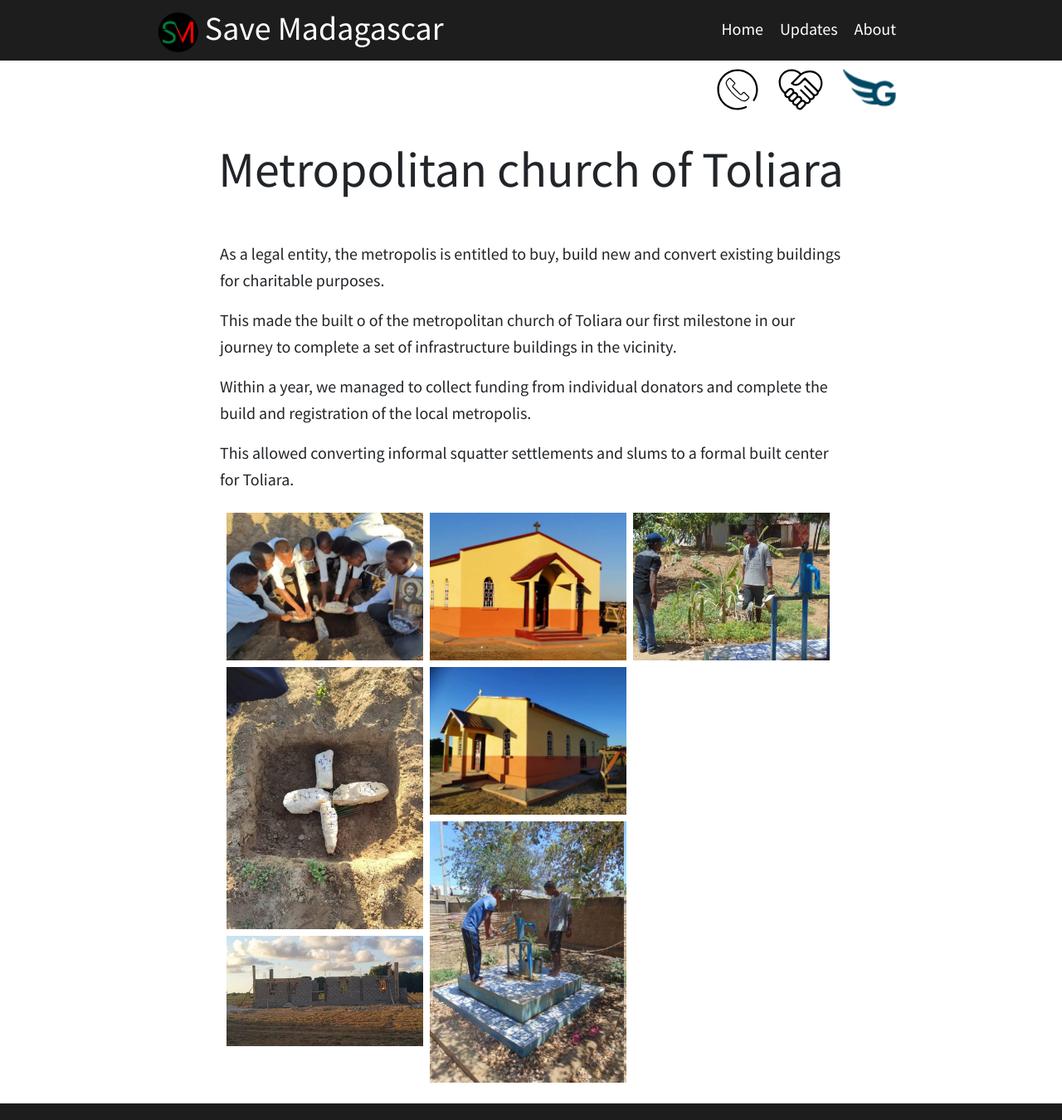
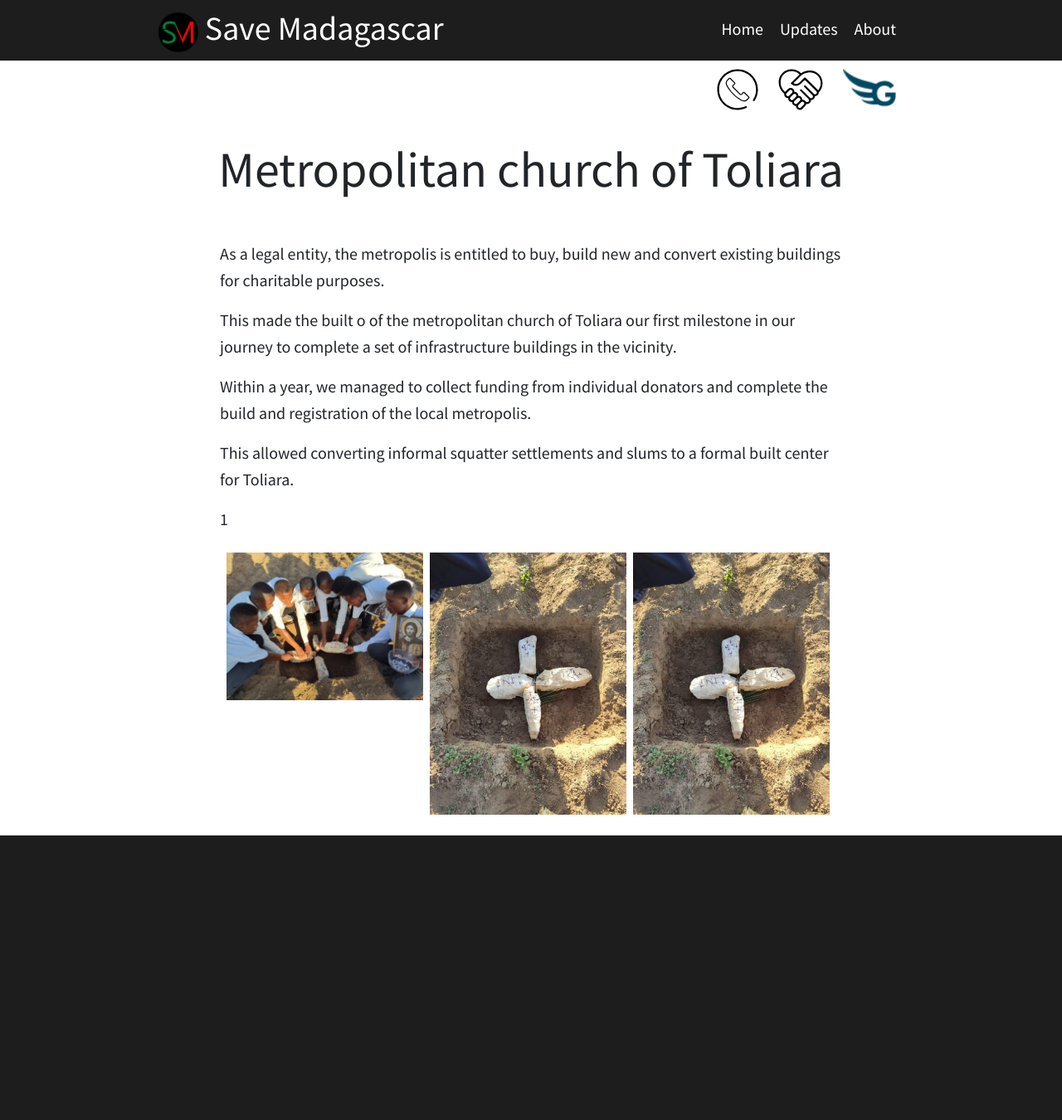
Before and after one commit to at07cm1/smadagascar_site, a Jekyll site: the page built from _posts/updates/2018-01-01-metropolitan_church_of_Toliara.md, in a window 1280 px wide. Shown: the whole page at 83% size. Built offline with Jekyll 4.4.1, drawn with Linux system fonts in a browser that asks for light colours; after the commit the page ends 1027 px from its top, so only the background shows below that.

Commit message:
image gallery test

```diff
--- a/_layouts/post.html
+++ b/_layouts/post.html
@@ -8,22 +8,24 @@ layout: default
 	<div class="blog-post spacing">
 		{{ content }}
 		{% if page.gallery_images %}
+			{% assign c = page.gallery_images.size | modulo: 3 %}
+			<p>{{c}}</p>
 			<div>
 				<div class="gallery">
 					<div class="g-column">
-						{% for img in page.gallery_images limit:3 %}
+						{% for img in page.gallery_images limit:c %}
 							<a target="_blank" href="{{ img }}"><img src="{{ img }}" style="width:100%"></a>
 						{% endfor %}
 					</div>
 
 					<div class="g-column">
-						{% for img in page.gallery_images limit:3 offset: 3 %}
+						{% for img in page.gallery_images limit:c offset: c %}
 							<a target="_blank" href="{{ img }}"><img src="{{ img }}" style="width:100%"></a>
 						{% endfor %}
 					</div>
 
 					<div class="g-column">
-						{% for img in page.gallery_images limit:3 offset: 6 %}
+						{% for img in page.gallery_images limit:c offset: c | times: 2 %}
 							<a target="_blank" href="{{ img }}"><img src="{{ img }}" style="width:100%"></a>
 						{% endfor %}
 					</div>
--- a/css/style.css
+++ b/css/style.css
@@ -357,6 +357,7 @@ a.badgeToDecorate {
 	outline: 3px solid #09670b;
 }
 
+
 /* Create four equal columns that sits next to each other */
 .g-column {
   -ms-flex: 33%; /* IE10 */
```
